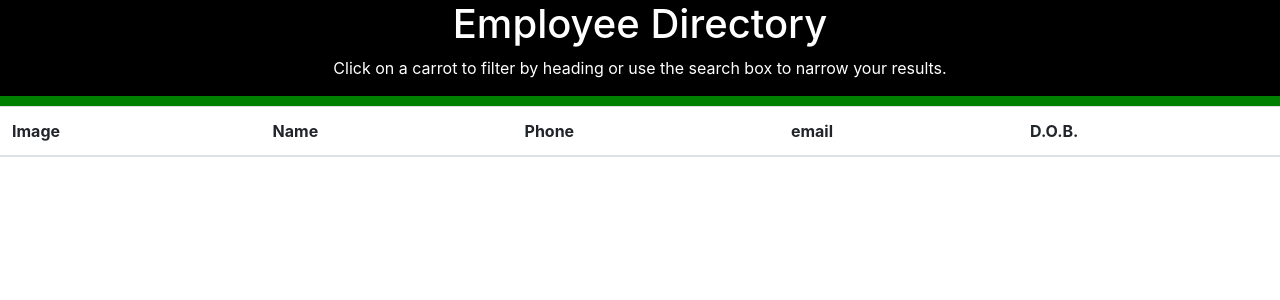
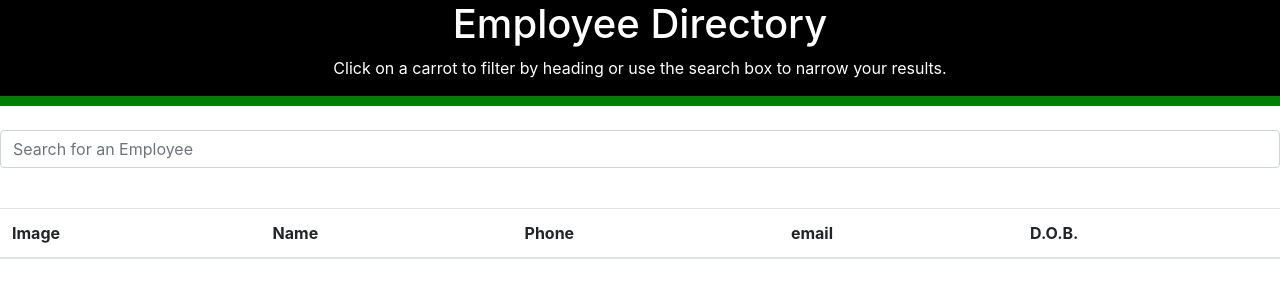
Before and after one commit to KeepTheLidOnTight/employee-DirectoryReact, a React (Create React App) app: page / in a window 1280 px wide. Shown: the top 300 px of the page. Built offline with nearby package versions, Linux system fonts and the light colour scheme.

Commit message:
added search bar to find employees

```diff
--- a/src/App.js
+++ b/src/App.js
@@ -1,11 +1,14 @@
-import Header from "./Components/Header"
-import Table from "./Components/Table"
+import React from "react";
+import Header from "./Components/Header";
+import Table from "./Components/Table";
+import Search from "./Components/Search";
 
 // component
 function App() {
   return (
     <div className="container-fluid pl-0 pr-0">
       <Header></Header>
+      <Search></Search>
       <Table></Table>
     </div>
   );
--- a/src/Components/Search.js
+++ b/src/Components/Search.js
@@ -0,0 +1,18 @@
+import React from "react";
+import "./Search.css";
+
+function Search(props) {
+  return (
+    <search className="col-4 d-inline">
+      <input
+            value={props.value}
+            onChange={props.handleInputChange}
+            className="form-control mb-3"
+            type="text"
+            placeholder="Search for an Employee"
+            />
+    </search>
+  );
+}
+
+export default Search;
```
